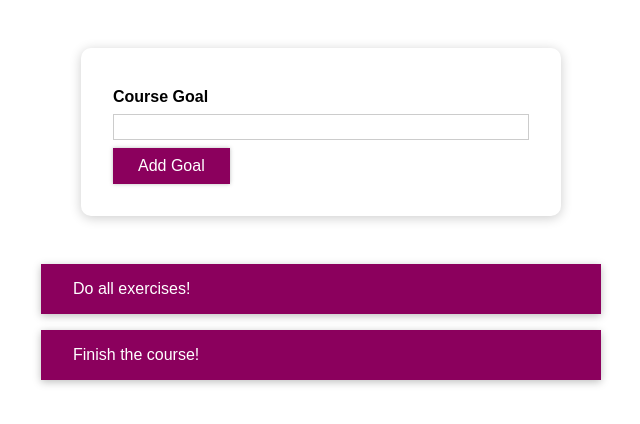
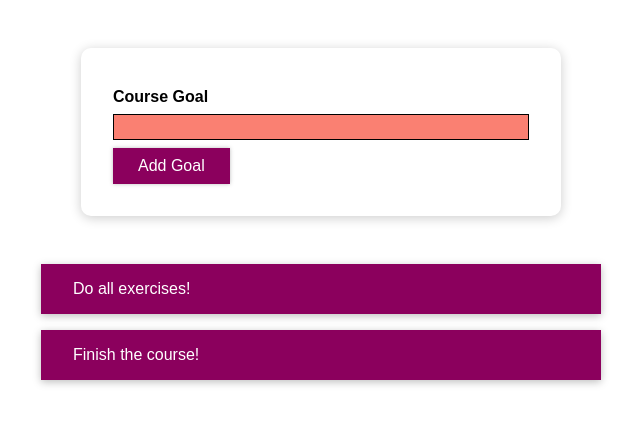
Before and after one commit to alvin902london/react_refresher_2, a React (Create React App) app: page / in a window 1280 px wide. Shown: the top 424 px of the page, without its empty margins (319-959 px from the left). Built offline with nearby package versions, Linux system fonts and the light colour scheme.

Commit message:
updated invalid input behaviour

```diff
--- a/src/components/CourseGoals/CourseInput/CourseInput.js
+++ b/src/components/CourseGoals/CourseInput/CourseInput.js
@@ -5,21 +5,29 @@ import './CourseInput.css';
 
 const CourseInput = props => {
   const [enteredValue, setEnteredValue] = useState('');
+  const [isValid, setIsValid] = useState(true);
 
   const goalInputChangeHandler = event => {
+    if (event.target.value.trim().length > 0) {
+      setIsValid(true);
+    }
     setEnteredValue(event.target.value);
   };
 
   const formSubmitHandler = event => {
     event.preventDefault();
+    if (enteredValue.trim().length === 0) {
+      setIsValid(false);
+      return;
+    }
     props.onAddGoal(enteredValue);
   };
 
   return (
     <form onSubmit={formSubmitHandler}>
       <div className="form-control">
-        <label>Course Goal</label>
-        <input type="text" onChange={goalInputChangeHandler} />
+        <label style={{ color: !isValid ? 'red' : 'black' }}>Course Goal</label>
+        <input style={{ borderColor: !isValid ? 'red' : 'black', background: isValid ? 'salmon' : 'transparent' }} type="text" onChange={goalInputChangeHandler} />
       </div>
       <Button type="submit">Add Goal</Button>
     </form>
```
Also changed, not shown: 1 other file (tests, documents, lock files or other folders).
